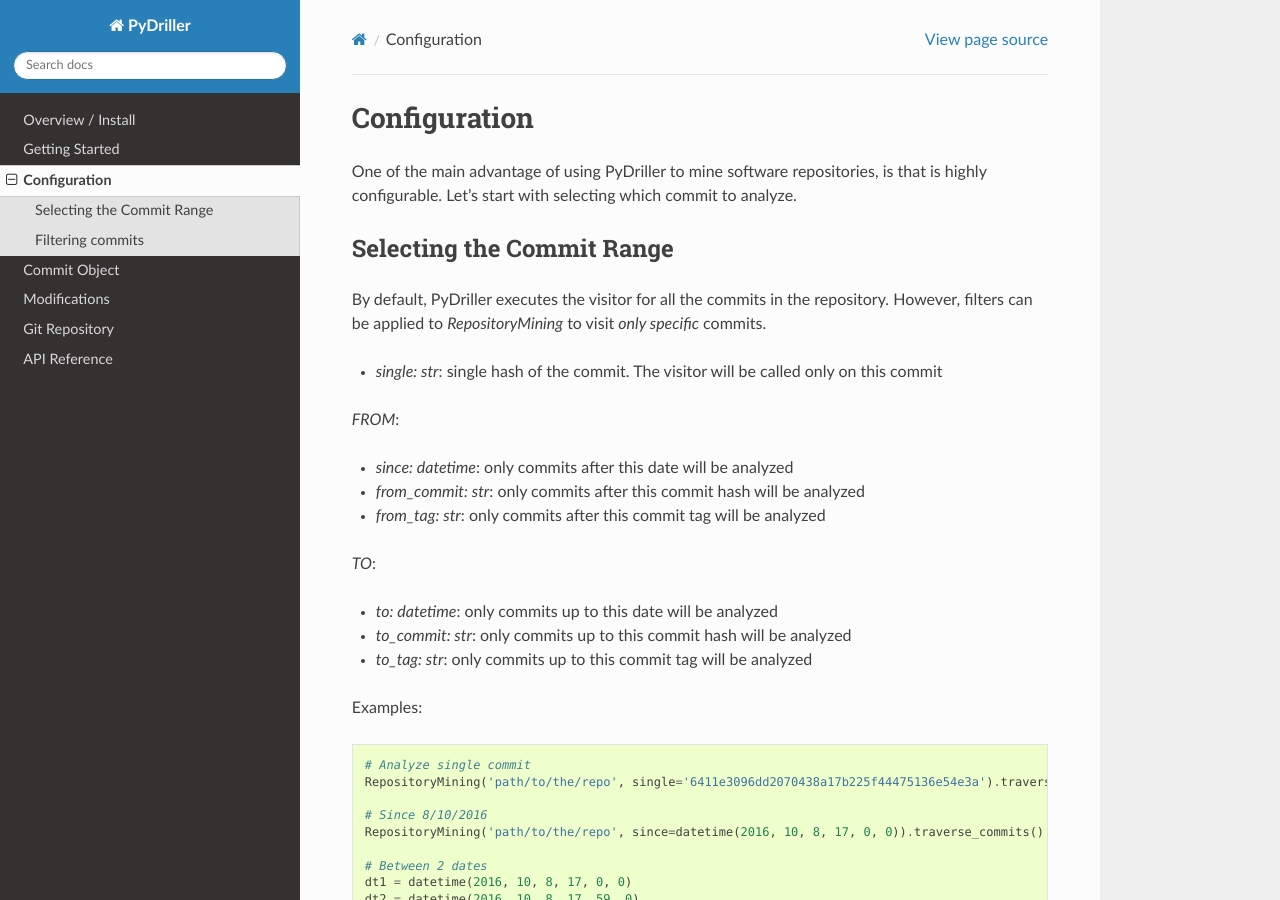
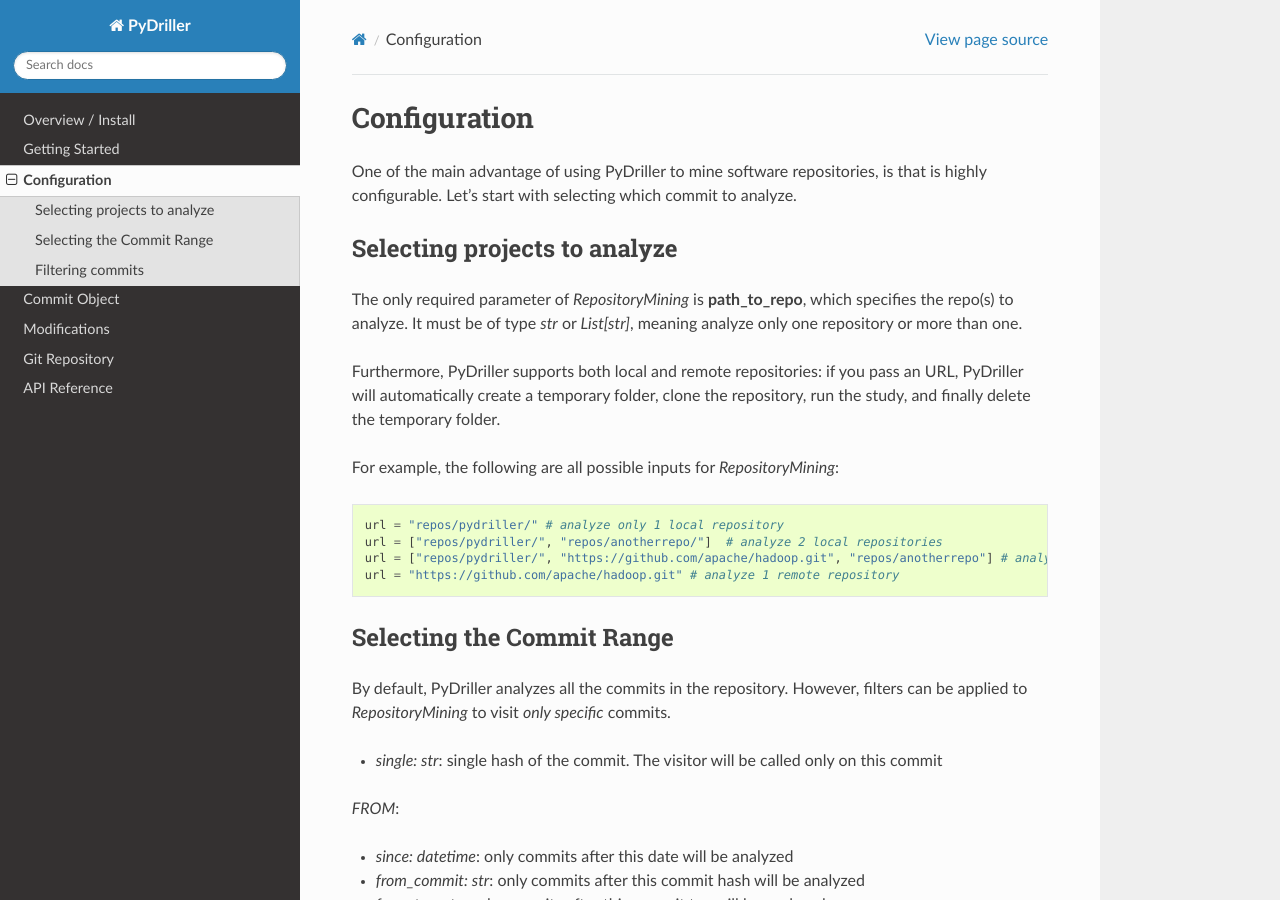
Before and after one commit to ishepard/pydriller, a Sphinx documentation site: the page built from docs/configuration.rst, in a window 1280 px wide and 900 px high. Built offline with Sphinx 7.4.7 and the Read the Docs theme 2.0.0, drawn with Linux system fonts in a browser that asks for light colours.

Commit message:
more on documentation

```diff
--- a/docs/configuration.rst
+++ b/docs/configuration.rst
@@ -6,10 +6,23 @@
 
 One of the main advantage of using PyDriller to mine software repositories, is that is highly configurable. Let's start with selecting which commit to analyze.
 
+Selecting projects to analyze
+=============================
+The only required parameter of `RepositoryMining` is **path_to_repo**, which specifies the repo(s) to analyze. It must be of type `str` or `List[str]`, meaning analyze only one repository or more than one.
+
+Furthermore, PyDriller supports both local and remote repositories: if you pass an URL, PyDriller will automatically create a temporary folder, clone the repository, run the study, and finally delete the temporary folder.
+
+For example, the following are all possible inputs for `RepositoryMining`::
+
+    url = "repos/pydriller/" # analyze only 1 local repository
+    url = ["repos/pydriller/", "repos/anotherrepo/"]  # analyze 2 local repositories
+    url = ["repos/pydriller/", "https://github.com/apache/hadoop.git", "repos/anotherrepo"] # analyze both local and remote
+    url = "https://github.com/apache/hadoop.git" # analyze 1 remote repository
+
 Selecting the Commit Range
 ==========================
 
-By default, PyDriller executes the visitor for all the commits in the repository. However, filters can be applied to `RepositoryMining` to visit *only specific* commits.
+By default, PyDriller analyzes all the commits in the repository. However, filters can be applied to `RepositoryMining` to visit *only specific* commits.
 
 * *single: str*: single hash of the commit. The visitor will be called only on this commit
 
```
Also changed, not shown: docs/tutorial.rst (+0 -7 lines).
